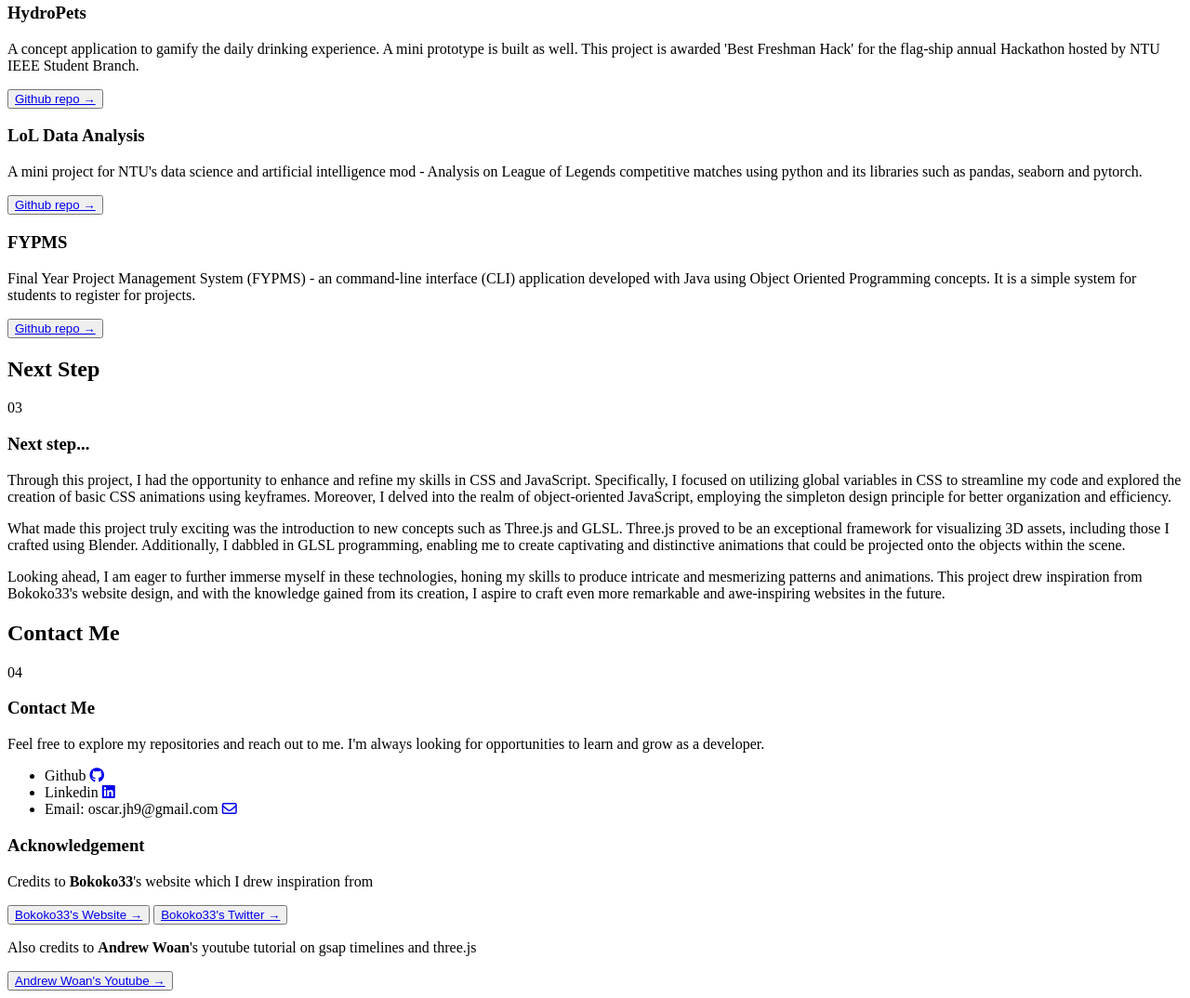
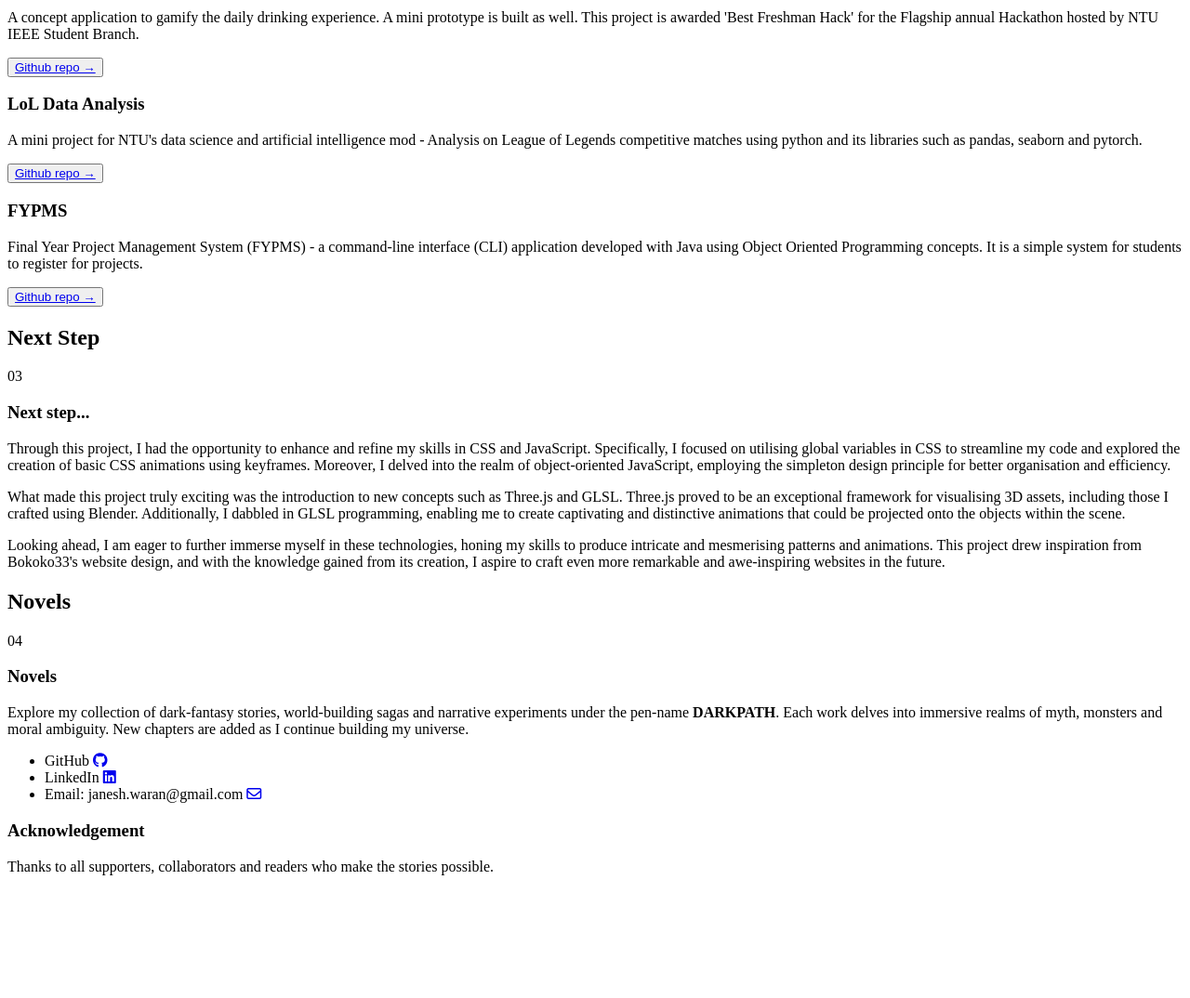
Before and after one commit to Janeshobito/threejs-portfolio-main, a plain HTML site: page index.html in a window 1280 px wide. Shown: the part 909-1983 px from the top of the page at 93% size. After the commit the page ends 1867 px from the top, so only its background shows below. Drawn offline with Linux system fonts and the light colour scheme; a script that the page names is missing.

Commit message:
Update index.html

```diff
--- a/index.html
+++ b/index.html
@@ -25,13 +25,12 @@
       src="https://kit.fontawesome.com/dcee5ef514.js"
       crossorigin="anonymous"
     ></script>
-    <title>oscarqjh's THREEjs Portfolio</title>
+    <title>Janesh Waran R – DARKPATH</title>
   </head>
   <body class="light-theme">
     <div class="experience">
       <canvas class="experience-canvas"></canvas>
     </div>
-
     <div class="preloader">
       <div class="preloader-wrapper">
         <div class="loading">
@@ -41,12 +40,10 @@
         </div>
       </div>
     </div>
-
     <div class="page" asscroll-container>
       <div class="asscrollbar">
         <div class="asscrollbar__handle"><div></div></div>
       </div>
-
       <div class="toggle-bar">
         <div class="sun-wrapper">
           <svg
@@ -61,11 +58,9 @@
             />
           </svg>
         </div>
-
         <button class="toggle-button">
           <div class="toggle-circle"></div>
         </button>
-
         <div class="moon-wrapper">
           <svg
             xmlns="http://www.w3.org/2000/svg"
@@ -80,46 +75,29 @@
           </svg>
         </div>
       </div>
-
       <div class="page-wrapper" asscroll>
         <section class="hero">
           <div class="hero-wrapper">
-            <div class="intro-text">Welcome to my THREE.js portfolio!</div>
-
+            <div class="intro-text">HERO ERA!</div>
             <div class="arrow-wrapper">
-              <!-- <svg
-                xmlns="http://www.w3.org/2000/svg"
-                height="24"
-                viewBox="0 -960 960 960"
-                width="24"
-              >
-                <path
-                  fill="currentColor"
-                  d="M480-362q-8 0-15-2.5t-13-8.5L268-557q-11-11-11-28t11-28q11-11 28-11t28 11l156 156 156-156q11-11 28-11t28 11q11 11 11 28t-11 28L508-373q-6 6-13 8.5t-15 2.5Z"
-                />
-              </svg> -->
               <div class="chevrons">
                 <div class="chevrondown"></div>
                 <div class="chevrondown"></div>
               </div>
             </div>
-
             <div class="hero-main">
-              <h1 class="hero-main-title">oscarqjh</h1>
+              <h1 class="hero-main-title">JANESH WARAN R</h1>
               <p class="hero-main-description">
-                Data Science & A.I. Student | Aspiring Developer
+                Game Developer • 3D Artist • Dark Fantasy Author • Game Designer
               </p>
             </div>
-
             <div class="hero-second">
-              <p class="hero-second-subheading">MY THREE.JS</p>
-              <p class="hero-second-description">P.O.RT.F.OL.I.O</p>
+              <p class="hero-second-subheading">Pen Name: DARKPATH</p>
+              <p class="hero-second-description"></p>
             </div>
           </div>
         </section>
-
         <div class="first-move section-margin"></div>
-
         <section class="first-section section left">
           <div class="progress-wrapper progress-bar-wrapper-left">
             <div class="progress-bar"></div>
@@ -133,15 +111,10 @@
             </h1>
             <span class="section-number">01</span>
           </div>
-
           <div class="section-detail-wrapper">
             <h3 class="section-heading">About this project</h3>
             <p class="section-text">
-              This project draws significant inspiration from bokoko33's
-              website. Working on this endeavor allowed me to explore various
-              facets of Three.js and Blender, becoming more proficient in both.
-              The outcome achieved closely resembles the original website, with
-              some touch of my own.
+              This project draws significant inspiration from bokoko33's website. Working on this endeavour allowed me to explore various facets of Three.js and Blender, becoming more proficient in both. The outcome achieved closely resembles the original website, with some touch of my own.
             </p>
             <button class="section-button">
               <a href="https://bokoko33.me/" target="_blank"
@@ -169,14 +142,11 @@
             </button>
           </div>
         </section>
-
         <div class="second-move section-margin"></div>
-
         <section class="second-section section right">
-          <div class="progress-wrapper progress-bar-wrapper-right">
+          <div aclass="progress-wrapper progress-bar-wrapper-right">
             <div class="progress-bar blue-background"></div>
           </div>
-
           <div class="section-intro-wrapper blue-text blue-border">
             <h1 class="section-title blue-text blue-border">
               <span class="section-title-text blue-text">Projects</span>
@@ -188,7 +158,6 @@
             </h1>
             <span class="section-number blue-text">02</span>
           </div>
-
           <div class="section-detail-wrapper">
             <p class="section-text">
               Currently I am still studying, hence I will list some notable
@@ -199,7 +168,7 @@
             <p class="section-text">
               A concept application to gamify the daily drinking experience. A
               mini prototype is built as well. This project is awarded 'Best
-              Freshman Hack' for the flag-ship annual Hackathon hosted by NTU
+              Freshman Hack' for the Flagship annual Hackathon hosted by NTU
               IEEE Student Branch.
             </p>
             <button class="section-button">
@@ -220,27 +189,23 @@
                 href="https://github.com/oscarqjh/NTU_SC1015_Project"
                 target="_blank"
                 >Github repo →</a
-              >
-            </button>
+              ></button>
             <h3 class="section-heading">FYPMS</h3>
             <p class="section-text">
-              Final Year Project Management System (FYPMS) - an command-line
-              interface (CLI) application developed with Java using Object
-              Oriented Programming concepts. It is a simple system for students
-              to register for projects.
+              Final Year Project Management System (FYPMS) - a command-line
+              interface (CLI) application developed with Java using Object Oriented
+              Programming concepts. It is a simple system for students to register
+              for projects.
             </p>
             <button class="section-button">
               <a
                 href="https://github.com/oscarqjh/NTU_SC2002_FYPMS"
                 target="_blank"
                 >Github repo →</a
-              >
-            </button>
+              ></button>
           </div>
         </section>
-
         <div class="third-move section-margin"></div>
-
         <section class="third-section section left">
           <div class="progress-wrapper progress-bar-wrapper-left">
             <div class="progress-bar green-background"></div>
@@ -256,22 +221,21 @@
             </h1>
             <span class="section-number green-text">03</span>
           </div>
-
           <div class="section-detail-wrapper">
             <h3 class="section-heading">Next step...</h3>
             <p class="section-text">
               Through this project, I had the opportunity to enhance and refine
               my skills in CSS and JavaScript. Specifically, I focused on
-              utilizing global variables in CSS to streamline my code and
+              utilising global variables in CSS to streamline my code and
               explored the creation of basic CSS animations using keyframes.
               Moreover, I delved into the realm of object-oriented JavaScript,
-              employing the simpleton design principle for better organization
+              employing the simpleton design principle for better organisation
               and efficiency.
             </p>
             <p class="section-text">
               What made this project truly exciting was the introduction to new
               concepts such as Three.js and GLSL. Three.js proved to be an
-              exceptional framework for visualizing 3D assets, including those I
+              exceptional framework for visualising 3D assets, including those I
               crafted using Blender. Additionally, I dabbled in GLSL
               programming, enabling me to create captivating and distinctive
               animations that could be projected onto the objects within the
@@ -280,23 +244,21 @@
             <p class="section-text">
               Looking ahead, I am eager to further immerse myself in these
               technologies, honing my skills to produce intricate and
-              mesmerizing patterns and animations. This project drew inspiration
+              mesmerising patterns and animations. This project drew inspiration
               from Bokoko33's website design, and with the knowledge gained from
               its creation, I aspire to craft even more remarkable and
               awe-inspiring websites in the future.
             </p>
           </div>
         </section>
-
         <div class="fourth-move section-margin"></div>
-
         <section class="fourth-section section right">
           <div class="progress-wrapper progress-bar-wrapper-right">
             <div class="progress-bar blue-background"></div>
           </div>
           <div class="section-intro-wrapper blue-text blue-border">
             <h1 class="section-title blue-text blue-border">
-              <span class="section-title-text blue-text">Contact Me</span>
+              <span class="section-title-text blue-text">Novels</span>
               <div class="section-title-decoration style1 blue-border"></div>
               <div class="section-title-decoration style2 blue-border"></div>
               <div
@@ -305,62 +267,29 @@
             </h1>
             <span class="section-number blue-text">04</span>
           </div>
-
           <div class="section-detail-wrapper">
-            <h3 class="section-heading">Contact Me</h3>
+            <h3 class="section-heading">Novels</h3>
             <p class="section-text">
-              Feel free to explore my repositories and reach out to me. I'm
-              always looking for opportunities to learn and grow as a developer.
+              Explore my collection of dark-fantasy stories, world-building sagas and narrative experiments under the pen-name <strong>DARKPATH</strong>. Each work delves into immersive realms of myth, monsters and moral ambiguity. New chapters are added as I continue building my universe.
             </p>
             <ul class="contact-button-wrapper">
               <li class="icon github">
-                <span class="tooltip">Github</span>
-                <span
-                  ><a href="https://github.com/oscarqjh" target="_blank"
-                    ><i class="fa-brands fa-github"></i></a
-                ></span>
+                <span class="tooltip">GitHub</span>
+                <span><a href="https://github.com/janeshobito" target="_blank"><i class="fa-brands fa-github"></i></a></span>
               </li>
               <li class="icon linkedin">
-                <span class="tooltip">Linkedin</span>
-                <span
-                  ><a
-                    href="https://www.linkedin.com/in/oscarqian/"
-                    target="_blank"
-                    ><i class="fa-brands fa-linkedin"></i></a
-                ></span>
+                <span class="tooltip">LinkedIn</span>
+                <span><a href="https://www.linkedin.com/in/janeshobito/" target="_blank"><i class="fa-brands fa-linkedin"></i></a></span>
               </li>
               <li class="icon gmail">
-                <span class="tooltip">Email: oscar.jh9@gmail.com</span>
-                <span
-                  ><a href="mailto:oscar.jh9@gmail.com" target="_blank"
-                    ><i class="fa-regular fa-envelope"></i></a
-                ></span>
+                <span class="tooltip">Email: janesh.waran@gmail.com</span>
+                <span><a href="mailto:janesh.waran@gmail.com" target="_blank"><i class="fa-regular fa-envelope"></i></a></span>
               </li>
             </ul>
-
             <h3 class="section-heading">Acknowledgement</h3>
             <p class="section-text">
-              Credits to <b>Bokoko33</b>'s website which I drew inspiration from
+              Thanks to all supporters, collaborators and readers who make the stories possible.
             </p>
-            <button class="section-button bot-button">
-              <a href="https://bokoko33.me/" target="_blank"
-                >Bokoko33's Website →</a
-              >
-            </button>
-            <button class="section-button bot-button">
-              <a href="https://twitter.com/bokoko33" target="_blank"
-                >Bokoko33's Twitter →</a
-              >
-            </button>
-            <p class="section-text">
-              Also credits to <b>Andrew Woan</b>'s youtube tutorial on gsap
-              timelines and three.js
-            </p>
-            <button class="section-button bot-button">
-              <a href="https://www.youtube.com/@andrewwoan" target="_blank"
-                >Andrew Woan's Youtube →</a
-              >
-            </button>
           </div>
         </section>
       </div>
```
